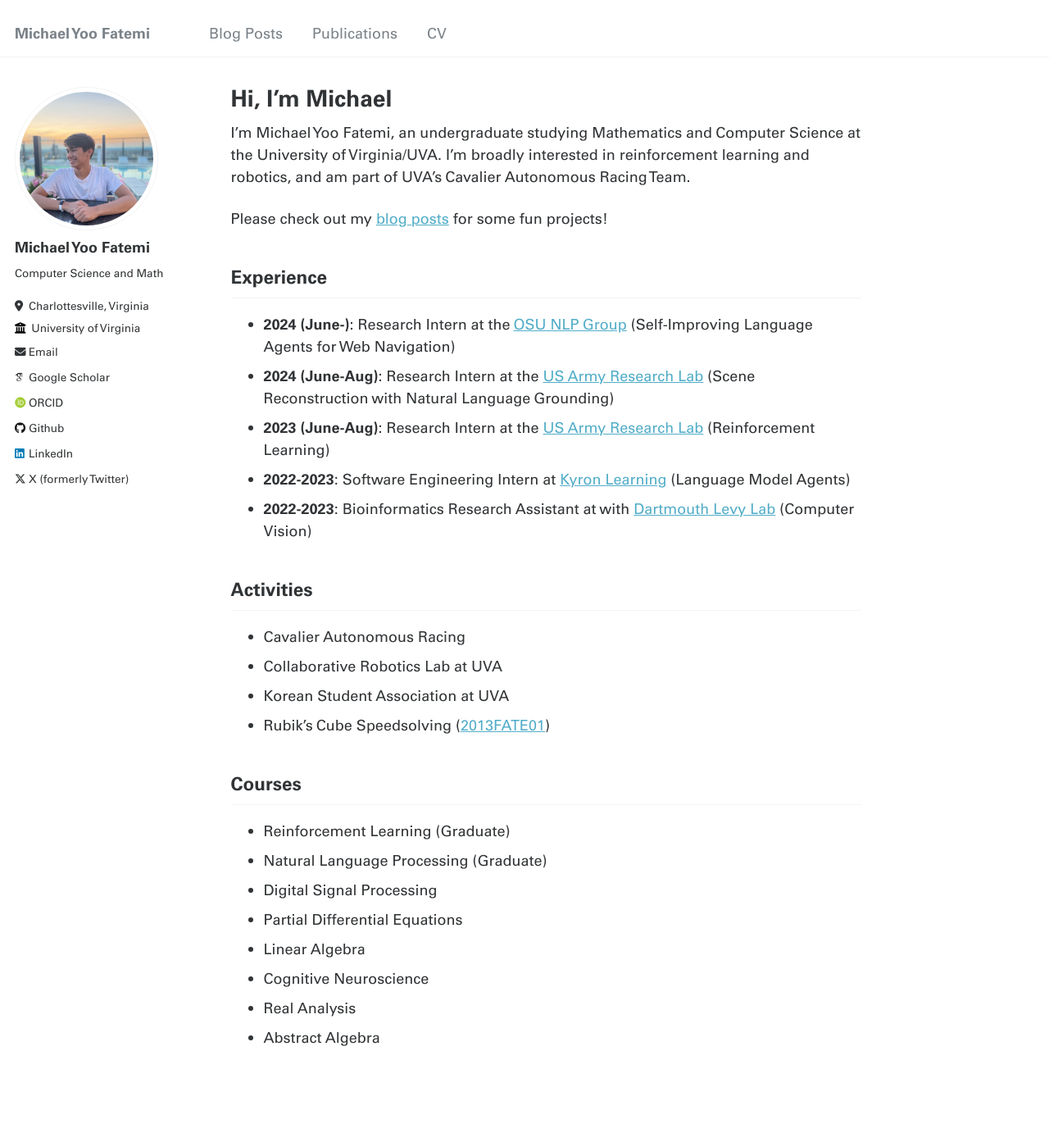
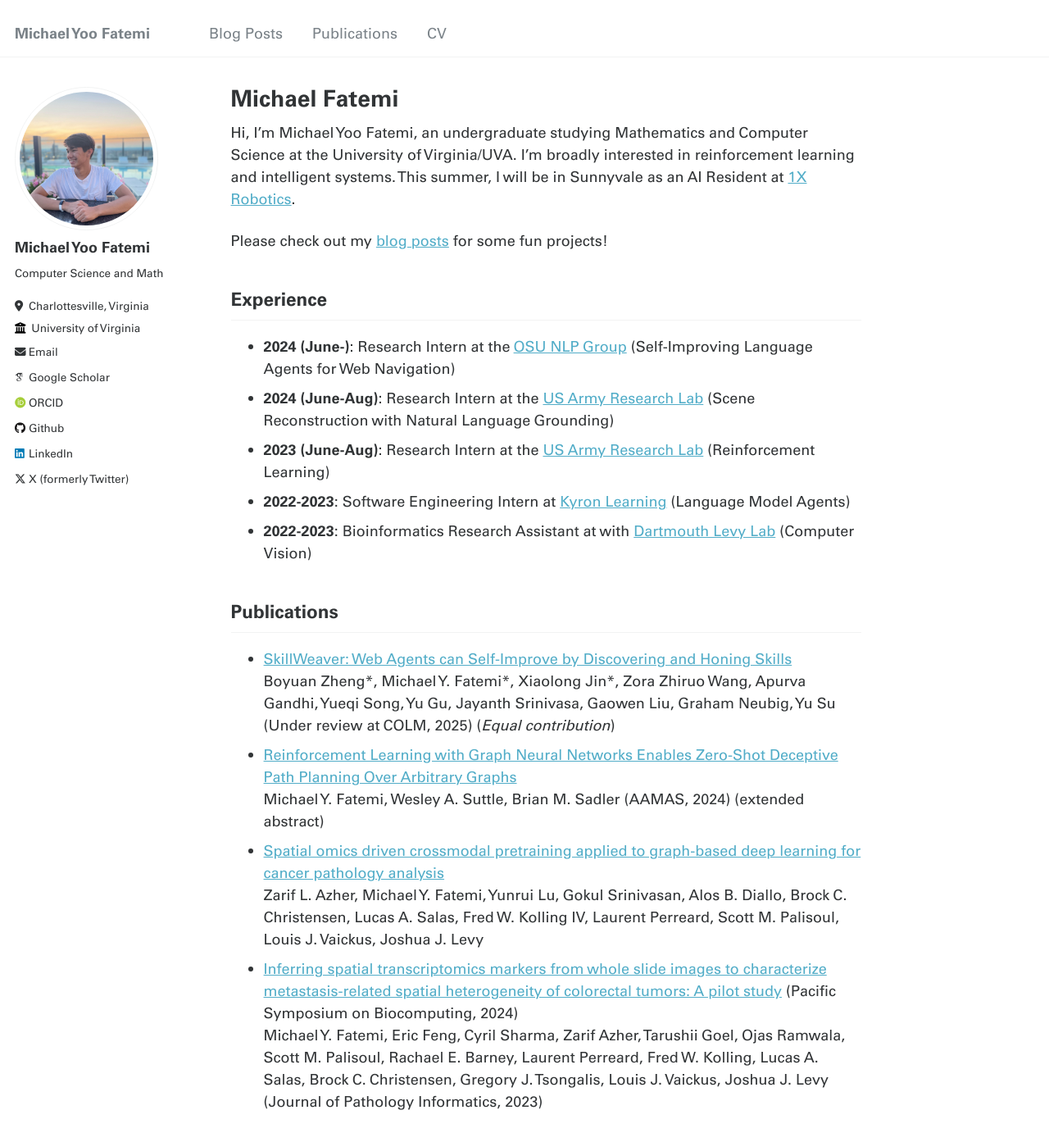
Before and after one commit to myfatemi04/myfatemi04.github.io, a Jekyll site: the page built from _pages/about.md, in a window 1280 px wide and 1400 px high. Shown: the top 1393 px of the window at 82% size. Built offline with Jekyll 4.4.1, drawn with Linux system fonts in a browser that asks for light colours; some web fonts are replaced.

Commit message:
Update "about" with publications

```diff
--- a/_pages/about.md
+++ b/_pages/about.md
@@ -1,13 +1,13 @@
 ---
 permalink: /
-title: "Hi, I'm Michael"
+title: "Michael Fatemi"
 author_profile: true
 redirect_from:
   - /about/
   - /about.html
 ---
 
-I'm Michael Yoo Fatemi, an undergraduate studying Mathematics and Computer Science at the University of Virginia/UVA. I'm broadly interested in reinforcement learning and robotics, and am part of UVA's Cavalier Autonomous Racing Team.
+Hi, I'm Michael Yoo Fatemi, an undergraduate studying Mathematics and Computer Science at the University of Virginia/UVA. I'm broadly interested in reinforcement learning and intelligent systems. This summer, I will be in Sunnyvale as an AI Resident at [1X Robotics](https://1x.tech/).
 
 Please check out my [blog posts](/year-archive/) for some fun projects!
 
@@ -20,6 +20,17 @@ Please check out my [blog posts](/year-archive/) for some fun projects!
 - **2023 (June-Aug)**: Research Intern at the [US Army Research Lab](http://www.arl.army.mil/) (Reinforcement Learning)
 - **2022-2023**: Software Engineering Intern at [Kyron Learning](https://kyronlearning.com/) (Language Model Agents)
 - **2022-2023**: Bioinformatics Research Assistant at with [Dartmouth Levy Lab](https://jlevy44.github.io/levylab/) (Computer Vision)
+
+## Publications
+
+- [SkillWeaver: Web Agents can Self-Improve by Discovering and Honing Skills](https://osu-nlp-group.github.io/SkillWeaver/) <br/>
+  Boyuan Zheng\*, Michael Y. Fatemi\*, Xiaolong Jin\*, Zora Zhiruo Wang, Apurva Gandhi, Yueqi Song, Yu Gu, Jayanth Srinivasa, Gaowen Liu, Graham Neubig, Yu Su (Under review at COLM, 2025) (_Equal contribution_)
+- [Reinforcement Learning with Graph Neural Networks Enables Zero-Shot Deceptive Path Planning Over Arbitrary Graphs](https://github.com/myfatemi04/rl-deceptive-graph-planning) <br/>
+  Michael Y. Fatemi, Wesley A. Suttle, Brian M. Sadler (AAMAS, 2024) (extended abstract)
+- [Spatial omics driven crossmodal pretraining applied to graph-based deep learning for cancer pathology analysis](https://pmc.ncbi.nlm.nih.gov/articles/PMC10783797/) <br/>
+  Zarif L. Azher, Michael Y. Fatemi, Yunrui Lu, Gokul Srinivasan, Alos B. Diallo, Brock C. Christensen, Lucas A. Salas, Fred W. Kolling IV, Laurent Perreard, Scott M. Palisoul, Louis J. Vaickus, Joshua J. Levy
+- [Inferring spatial transcriptomics markers from whole slide images to characterize metastasis-related spatial heterogeneity of colorectal tumors: A pilot study](https://www.sciencedirect.com/science/article/pii/S2153353923001220) (Pacific Symposium on Biocomputing, 2024) <br/>
+  Michael Y. Fatemi, Eric Feng, Cyril Sharma, Zarif Azher, Tarushii Goel, Ojas Ramwala, Scott M. Palisoul, Rachael E. Barney, Laurent Perreard, Fred W. Kolling, Lucas A. Salas, Brock C. Christensen, Gregory J. Tsongalis, Louis J. Vaickus, Joshua J. Levy (Journal of Pathology Informatics, 2023)
 
 ## Activities
 
```
